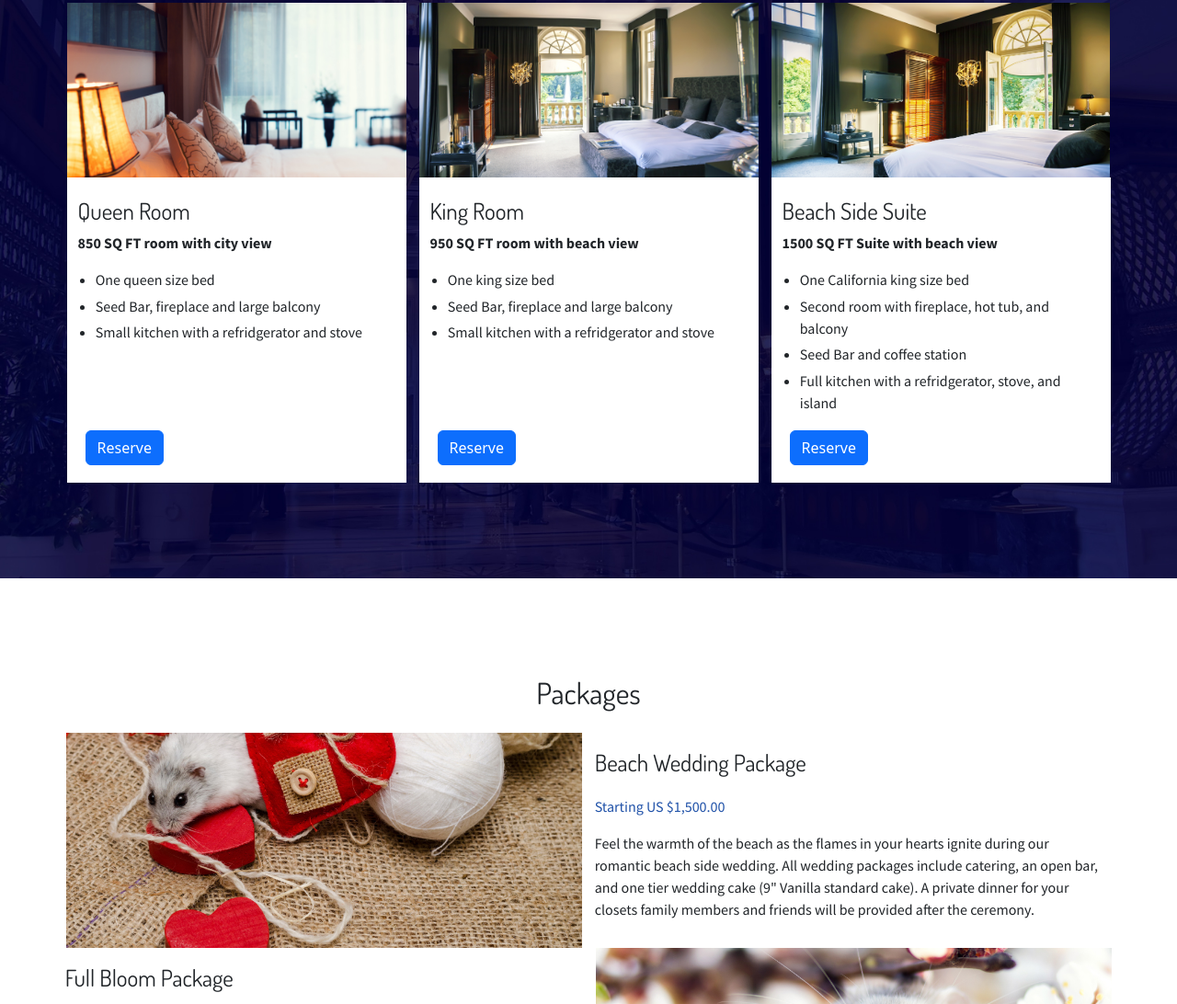
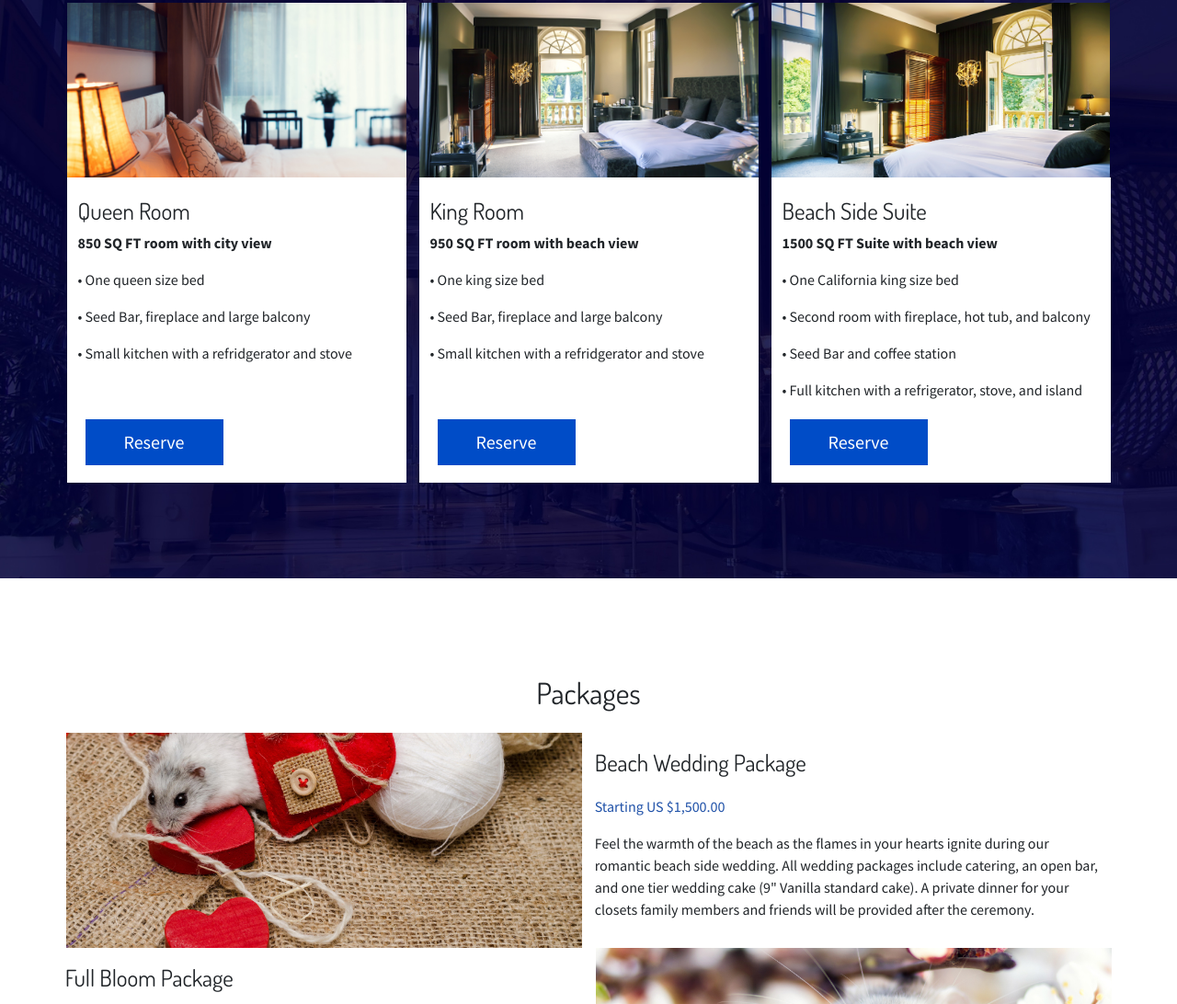
Before and after one commit to kenzodiac/FujimuraKHamsterHotel, a plain HTML site: page Index.html in a window 1280 px wide. Shown: the part 1354-2446 px from the top of the page at 92% size. Drawn offline with nearby package versions, Linux system fonts and the light colour scheme.

Commit message:
minor final adjustments

```diff
--- a/Index.html
+++ b/Index.html
@@ -154,8 +154,8 @@
                 <div class="overview-pictures">
                     <!--desktop/tablet responsiveness begins-->
                     <div class="d-none d-md-block">
-                        <img src="/assets/awardfinest.png" height="153px" width="200px">
-                        <img src="/assets/awardsatisfaction.png" height="193px" width="200px">
+                        <img src="/assets/awardfinest.png" height="153px" width="200px">&nbsp;&nbsp;&nbsp;&nbsp;&nbsp;&nbsp;&nbsp;&nbsp;&nbsp;&nbsp;&nbsp;&nbsp;&nbsp;&nbsp;&nbsp;
+                        <img src="/assets/awardsatisfaction.png" height="193px" width="200px">&nbsp;&nbsp;&nbsp;&nbsp;&nbsp;&nbsp;&nbsp;&nbsp;&nbsp;&nbsp;&nbsp;&nbsp;&nbsp;&nbsp;&nbsp;&nbsp;&nbsp;
                         <img src="/assets/awardgenuine.png" height="175px" width="200px">
                     </div>
                     <!--desktop/tablet responsiveness ends-->
@@ -200,38 +200,32 @@
                     <div><h4 class="rooms-h4">Queen Room</h4></div>
                     <div><p class="rooms-p">850 SQ FT room with city view</p></div>
                     <div>
-                        <ul>
-                            <li>One queen size bed</li>
-                            <li>Seed Bar, fireplace and large balcony</li>
-                            <li>Small kitchen with a refridgerator and stove</li>
-                        </ul>
+                        <div class="rooms-body-txt">• One queen size bed</div>
+                        <div class="rooms-body-txt">• Seed Bar, fireplace and large balcony</div>
+                        <div class="rooms-body-txt">• Small kitchen with a refridgerator and stove</div>
                     </div>
-                    <div class="mt-auto button-spacing"><button type="button" class="btn btn-primary">Reserve</button></div>
+                    <div class="mt-auto button-spacing"><button type="button" class="btn-room" href="#reserve" role="button" onclick="window.location.href = '#reserve';">Reserve</button></div>
                 </div>
                 <div class="rooms-txt-area d-flex align-items-start flex-column">
                     <div><h4 class="rooms-h4">King Room</h4></div>
                     <p class="rooms-p">950 SQ FT room with beach view</p>
                     <div>
-                        <ul>
-                            <li>One king size bed</li>
-                            <li>Seed Bar, fireplace and large balcony</li>
-                            <li>Small kitchen with a refridgerator and stove</li>
-                        </ul>
+                        <div class="rooms-body-txt">• One king size bed</div>
+                        <div class="rooms-body-txt">• Seed Bar, fireplace and large balcony</div>
+                        <div class="rooms-body-txt">• Small kitchen with a refridgerator and stove</div>
                     </div>
-                    <div class="mt-auto button-spacing"><button type="button" class="btn btn-primary">Reserve</button></div>
+                    <div class="mt-auto button-spacing"><button type="button" class="btn-room" href="#reserve" role="button" onclick="window.location.href = '#reserve';">Reserve</button></div>
                 </div>
                 <div class="rooms-txt-area d-flex align-items-start flex-column">
                     <div><h4 class="rooms-h4">Beach Side Suite</h4></div>
                     <div><p class="rooms-p">1500 SQ FT Suite with beach view</p></div>
                     <div>
-                        <ul>
-                            <li>One California king size bed</li>
-                            <li>Second room with fireplace, hot tub, and balcony</li>
-                            <li>Seed Bar and coffee station</li>
-                            <li>Full kitchen with a refridgerator, stove, and island</li>
-                        </ul>
+                        <div class="rooms-body-txt">• One California king size bed</div>
+                        <div class="rooms-body-txt">• Second room with fireplace, hot tub, and balcony</div>
+                        <div class="rooms-body-txt">• Seed Bar and coffee station</div>
+                        <div class="rooms-body-txt">• Full kitchen with a refrigerator, stove, and island</div>
                     </div>
-                    <div class="mt-auto button-spacing"><button type="button" class="btn btn-primary">Reserve</button></div>
+                    <div class="mt-auto button-spacing"><button type="button" class="btn-room" href="#reserve" role="button" onclick="window.location.href = '#reserve';">Reserve</button></div>
                 </div>
             </div>
         </div>
@@ -249,25 +243,21 @@
                     <div><h4 class="rooms-h4">Queen Room</h4></div>
                     <div><p class="rooms-p">850 SQ FT room with city view</p></div>
                     <div>
-                        <ul>
-                            <li>One queen size bed</li>
-                            <li>Seed Bar, fireplace and large balcony</li>
-                            <li>Small kitchen with a refridgerator and stove</li>
-                        </ul>
+                        <div class="rooms-body-txt">• One queen size bed</div>
+                        <div class="rooms-body-txt">• Seed Bar, fireplace and large balcony</div>
+                        <div class="rooms-body-txt">• Small kitchen with a refridgerator and stove</div>
                     </div>
-                    <div class="mt-auto button-spacing"><button type="button" class="btn btn-primary">Reserve</button></div>
+                    <div class="mt-auto button-spacing"><button type="button" class="btn-room" href="#reserve" role="button" onclick="window.location.href = '#reserve';">Reserve</button></div>
                 </div>
                 <div class="rooms-txt-area d-flex align-items-start flex-column">
                     <div><h4 class="rooms-h4">King Room</h4></div>
                     <p class="rooms-p">950 SQ FT room with beach view</p>
                     <div>
-                        <ul>
-                            <li>One king size bed</li>
-                            <li>Seed Bar, fireplace and large balcony</li>
-                            <li>Small kitchen with a refridgerator and stove</li>
-                        </ul>
+                        <div class="rooms-body-txt">• One king size bed</div>
+                        <div class="rooms-body-txt">• Seed Bar, fireplace and large balcony</div>
+                        <div class="rooms-body-txt">• Small kitchen with a refridgerator and stove</div>
                     </div>
-                    <div class="mt-auto button-spacing"><button type="button" class="btn btn-primary">Reserve</button></div>
+                    <div class="mt-auto button-spacing"><button type="button" class="btn-room" href="#reserve" role="button" onclick="window.location.href = '#reserve';">Reserve</button></div>
                 </div>
             </div>
 
@@ -280,14 +270,12 @@
                     <div><h4 class="rooms-h4">Beach Side Suite</h4></div>
                     <div><p class="rooms-p">1500 SQ FT Suite with beach view</p></div>
                     <div>
-                        <ul>
-                            <li>One California king size bed</li>
-                            <li>Second room with fireplace, hot tub, and balcony</li>
-                            <li>Seed Bar and coffee station</li>
-                            <li>Full kitchen with a refridgerator, stove, and island</li>
-                        </ul>
+                        <div class="rooms-body-txt">• One California king size bed</div>
+                        <div class="rooms-body-txt">• Second room with fireplace, hot tub, and balcony</div>
+                        <div class="rooms-body-txt">• Seed Bar and coffee station</div>
+                        <div class="rooms-body-txt">• Full kitchen with a refrigerator, stove, and island</div>
                     </div>
-                    <div class="mt-auto button-spacing"><button type="button" class="btn btn-primary">Reserve</button></div>
+                    <div class="mt-auto button-spacing"><button type="button" class="btn-room" href="#reserve" role="button" onclick="window.location.href = '#reserve';">Reserve</button></div>
                 </div>
             </div>
 
@@ -306,13 +294,11 @@
                     <div><h4 class="rooms-h4">Queen Room</h4></div>
                     <div><p class="rooms-p">850 SQ FT room with city view</p></div>
                     <div>
-                        <ul>
-                            <li>One queen size bed</li>
-                            <li>Seed Bar, fireplace and large balcony</li>
-                            <li>Small kitchen with a refridgerator and stove</li>
-                        </ul>
+                        <div class="rooms-body-txt">• One queen size bed</div>
+                        <div class="rooms-body-txt">• Seed Bar, fireplace and large balcony</div>
+                        <div class="rooms-body-txt">• Small kitchen with a refridgerator and stove</div>
                     </div>
-                    <div class="mt-auto button-spacing"><button type="button" class="btn btn-primary">Reserve</button></div>
+                    <div class="mt-auto button-spacing"><button type="button" class="btn-room" href="#reserve" role="button" onclick="window.location.href = '#reserve';">Reserve</button></div>
                 </div>
             </div>
 
@@ -325,13 +311,11 @@
                     <div><h4 class="rooms-h4">King Room</h4></div>
                     <p class="rooms-p">950 SQ FT room with beach view</p>
                     <div>
-                        <ul>
-                            <li>One king size bed</li>
-                            <li>Seed Bar, fireplace and large balcony</li>
-                            <li>Small kitchen with a refridgerator and stove</li>
-                        </ul>
+                        <div class="rooms-body-txt">• One king size bed</div>
+                        <div class="rooms-body-txt">• Seed Bar, fireplace and large balcony</div>
+                        <div class="rooms-body-txt">• Small kitchen with a refridgerator and stove</div>
                     </div>
-                    <div class="mt-auto button-spacing"><button type="button" class="btn btn-primary">Reserve</button></div>
+                    <div class="mt-auto button-spacing"><button type="button" class="btn-room" href="#reserve" role="button" onclick="window.location.href = '#reserve';">Reserve</button></div>
                 </div>
             </div>
 
@@ -344,14 +328,12 @@
                     <div><h4 class="rooms-h4">Beach Side Suite</h4></div>
                     <div><p class="rooms-p">1500 SQ FT Suite with beach view</p></div>
                     <div>
-                        <ul>
-                            <li>One California king size bed</li>
-                            <li>Second room with fireplace, hot tub, and balcony</li>
-                            <li>Seed Bar and coffee station</li>
-                            <li>Full kitchen with a refridgerator, stove, and island</li>
-                        </ul>
+                        <div class="rooms-body-txt">• One California king size bed</div>
+                        <div class="rooms-body-txt">• Second room with fireplace, hot tub, and balcony</div>
+                        <div class="rooms-body-txt">• Seed Bar and coffee station</div>
+                        <div class="rooms-body-txt">• Full kitchen with a refrigerator, stove, and island</div>
                     </div>
-                    <div class="mt-auto button-spacing"><button type="button" class="btn btn-primary">Reserve</button></div>
+                    <div class="mt-auto button-spacing"><button type="button" class="btn-room" href="#reserve" role="button" onclick="window.location.href = '#reserve';">Reserve</button></div>
                 </div>
             </div>
 
--- a/css/style.css
+++ b/css/style.css
@@ -207,9 +207,26 @@ li{
     margin-bottom: .3rem;
 }
 
+.rooms-body-txt{
+    font-size: 1rem;
+    font-family: 'Source Sans Pro', sans-serif;
+    margin-bottom: 1rem;
+}
+
 .button-spacing {
     margin-bottom: 1.188rem;
     margin-left: .5rem;
+}
+
+.btn-room {
+    border-radius: 0;
+    height: 3.125rem;
+    width: 9.375rem;
+    background-color:#004CC7;
+    color: white;
+    font-family: 'Source Sans Pro', sans-serif;
+    font-size: 1.25rem;
+    border: 0px;
 }
 
 .responsiveness-padding-top {
```
